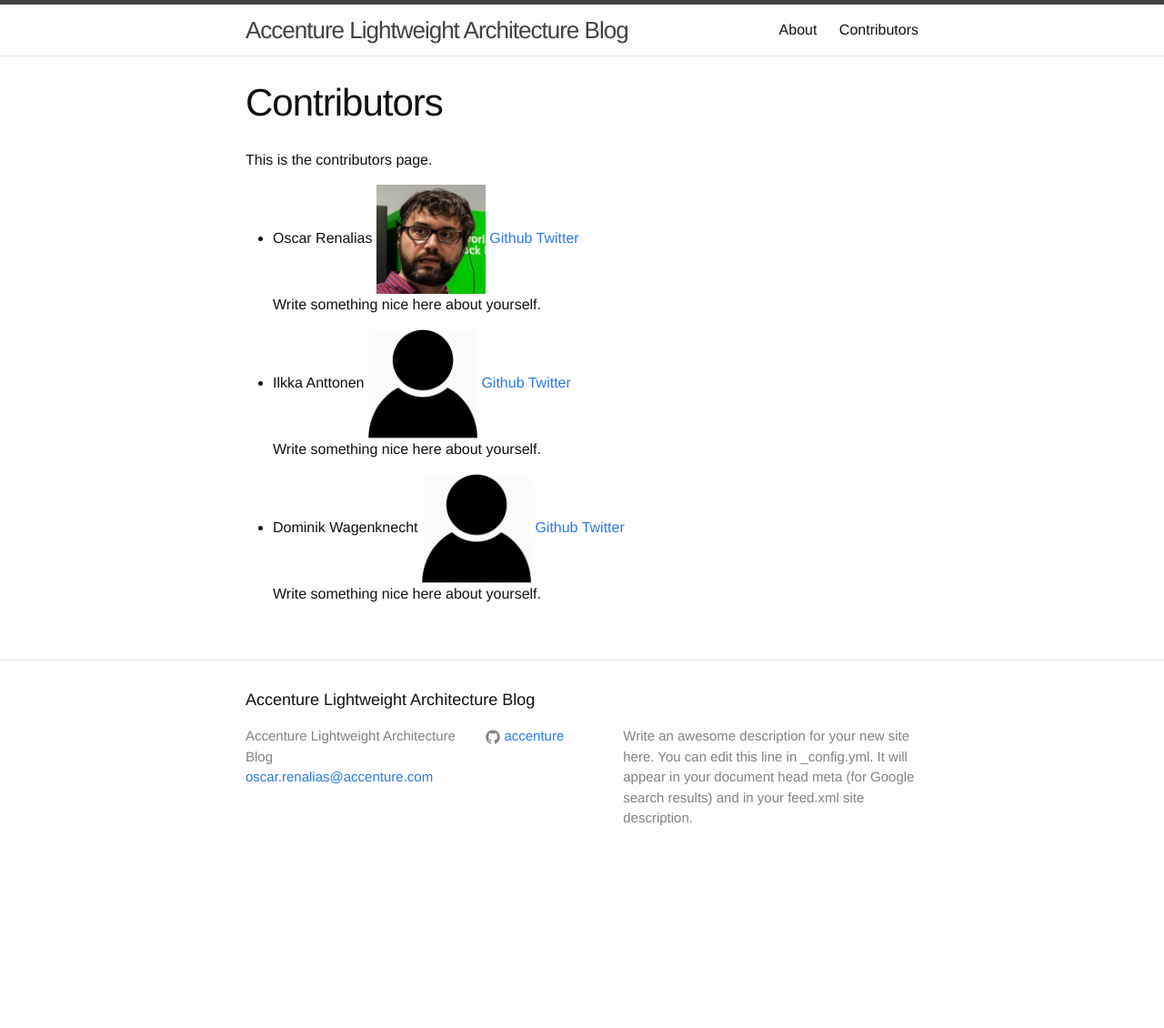
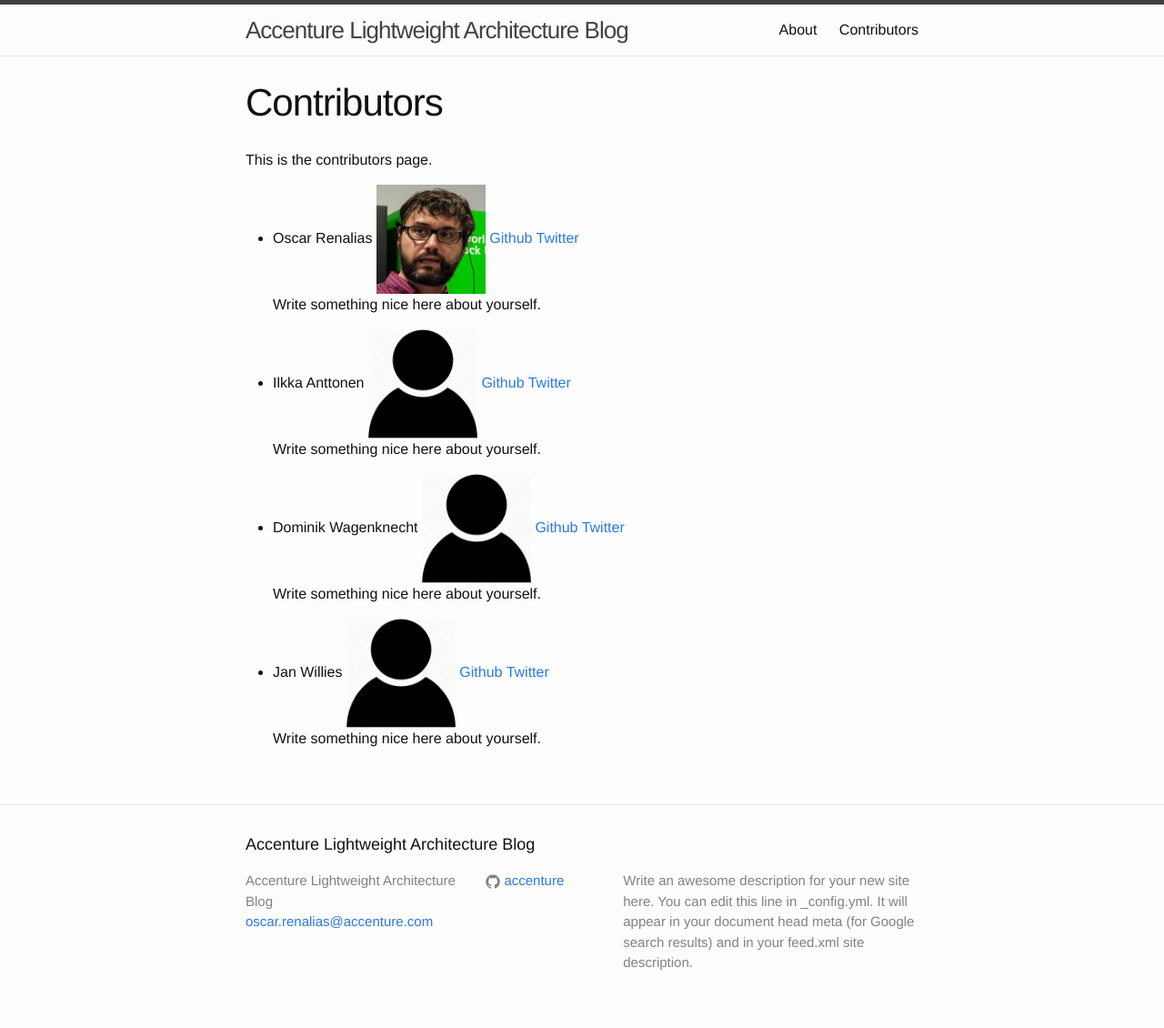
Before and after one commit to Accenture/accenture.github.io, a Jekyll site: the page built from blog/contributors.md, in a window 1280 px wide. Shown: the whole page at 91% size. Built offline with Jekyll 4.4.1, drawn with Linux system fonts in a browser that asks for light colours; before the commit the page ends 971 px from its top, so only the background shows below that.

Commit message:
Added Jan as a contributor/member.

```diff
--- a/blog/_data/members.yml
+++ b/blog/_data/members.yml
@@ -36,3 +36,12 @@
   youtube: tbd
   bio: Write something nice here about yourself.
   blog: http://tbd
+
+- name: Jan Willies
+  picture: noimage.png
+  email: jan.willies@accenture.com
+  github: tbd
+  twitter: tbd
+  youtube: tbd
+  bio: Write something nice here about yourself.
+  blog: http://tbd
```
